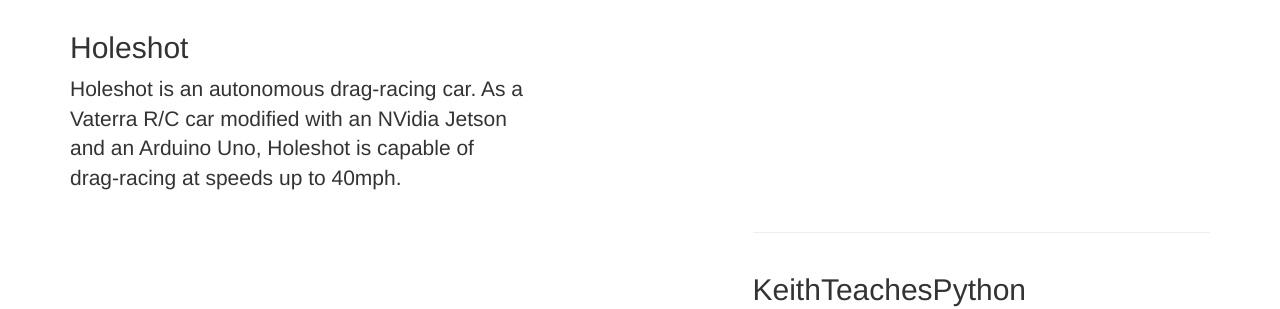
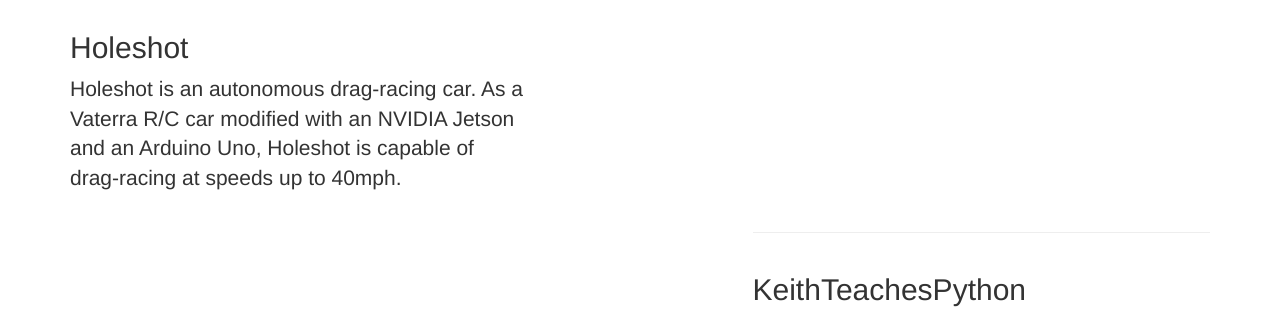
Before and after one commit to keithemiller/keithemiller.github.io, a Jekyll site: the page built from _posts/2016-02-09-projects-2.markdown, in a window 1280 px wide and 900 px high, scrolled down 595 px. Shown: the part 327-636 px from the top of the window. Built offline with Jekyll 4.4.1, drawn with Linux system fonts in a browser that asks for light colours; nearby versions of some CDN libraries; library files that are not in the unit come from our copies.

```diff
--- a/_posts/2016-02-09-projects-2.markdown
+++ b/_posts/2016-02-09-projects-2.markdown
@@ -5,4 +5,4 @@ category: Projects
 title: Holeshot
 description: |
 ---
-  Holeshot is an autonomous drag-racing car. As a Vaterra R/C car modified with an NVidia Jetson and an Arduino Uno, Holeshot is capable of drag-racing at speeds up to 40mph.
+  Holeshot is an autonomous drag-racing car. As a Vaterra R/C car modified with an NVIDIA Jetson and an Arduino Uno, Holeshot is capable of drag-racing at speeds up to 40mph.
```
Also changed, not shown: _posts/shell-scribe.markdown (added, +8 -0 lines), _posts/2016-02-23-projects-1.markdown (line endings or trailing spaces), img/projects/shell_scribe.png (added).
